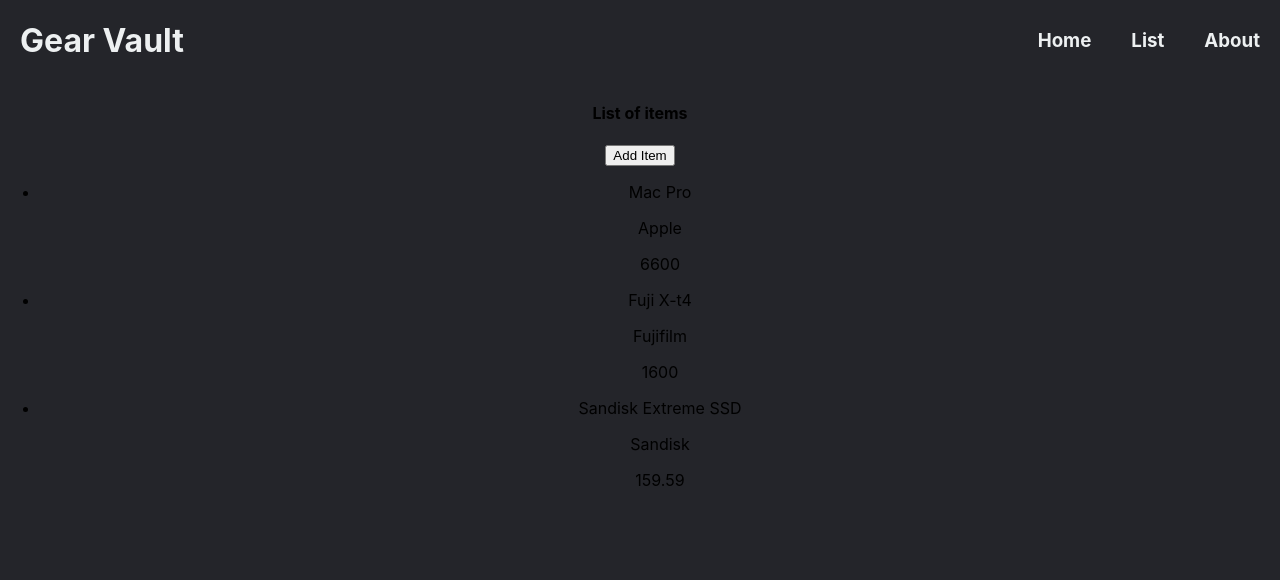
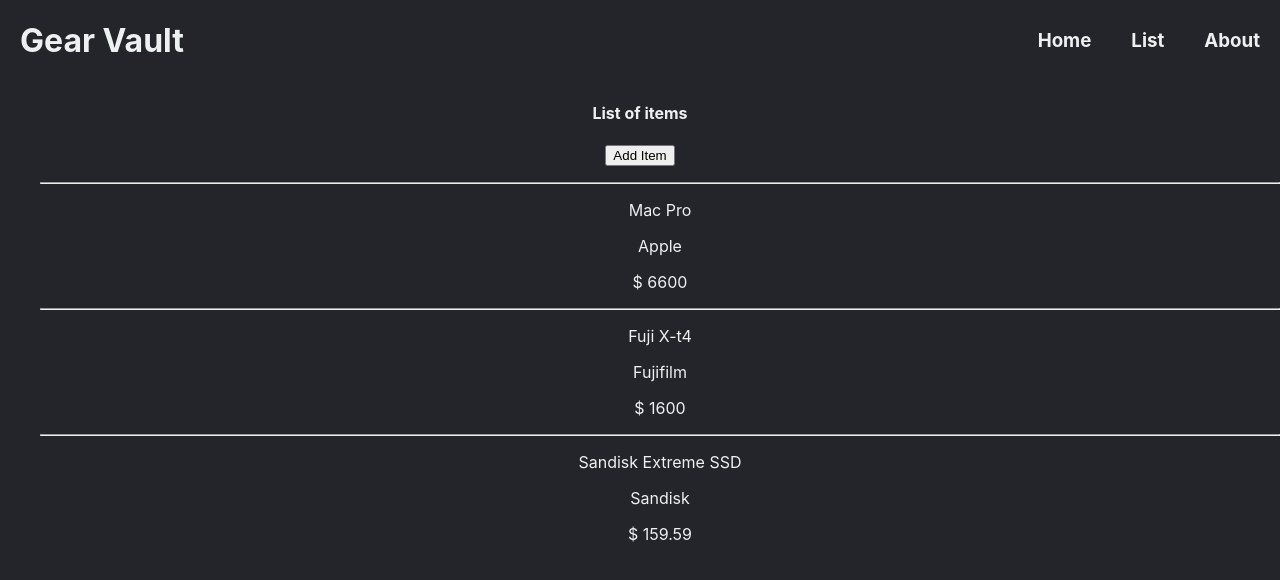
Before and after one commit to diegojeda775/gear-vault-app, a React (Create React App) app: page /list in a window 1280 px wide. Shown: the top 580 px of the page. Built offline with nearby package versions, Linux system fonts and the light colour scheme.

Commit message:
Added list main and functionality for adding items

```diff
--- a/src/App.css
+++ b/src/App.css
@@ -1,6 +1,7 @@
 .App {
   text-align: center;
   background-color: #24252A;
+  color: #edf0f1;
 }
 
 
--- a/src/App.js
+++ b/src/App.js
@@ -60,10 +60,12 @@
             component={Instructions}
           />
           <Route
+            exact
             path='/list'
             render={(props) => <List {...props} items={Items}/>}
           />
           <Route
+            exact
             path='/list/:list_id'
             render={(props) => <ListMain {...props} items={Items}/>}
           />
@@ -73,7 +75,7 @@
           />
           <Route
             path='/add-item'
-            render={(props) => <AddItem {...props} addItems={() => addItems()} lth={Items.length}/>}
+            render={(props) => <AddItem {...props} addItems={addItems} lth={Items.length}/>}
           />
         </main>
       </div>
--- a/src/list-main/list-main.js
+++ b/src/list-main/list-main.js
@@ -4,9 +4,16 @@
 export default class ListMain extends Component {
 
     render() {
+        const { list_id } = this.props.match.params || 1;
+        const item = this.props.items.find(it => it.id == list_id)
         return (
-            <div>
-                Complete list desctription
+            <div className='item-main'>
+                <h4>{item.name}</h4>
+                <h5>Brand: {item.brand}</h5>
+                <h5>Price: ${item.price}</h5>
+                <h5>Serial Num: {item.serial_number}</h5>
+                <h5>Purchase Date: {item.purchase_date}</h5>
+                <h5>Purchase Place: {item.purchase_place}</h5>
             </div>
         )
     }
--- /dev/null
+++ b/src/list/list.css
@@ -0,0 +1,36 @@
+li {
+    list-style: none;
+    padding-left: 0px;
+    margin-left: 0px;
+    border-left: 0px;
+
+}
+.list-div{
+    text-align: center;
+    justify-content: center;
+    padding-left: 0%;
+    padding-left: 0px;
+    margin-left: 0px;
+    border-left: 0px;
+}
+
+.list-items{
+    padding-left: 0px;
+    margin-left: 0px;
+    border-left: 0px;
+}
+
+.list{
+    padding-left: 0px;
+    margin-left: 0px;
+    border-left: 0px;
+}
+
+a{
+    transition: all 0.3s ease 0s;
+}
+
+
+a:hover{
+    color: #0088a9
+}
--- a/src/list/list.js
+++ b/src/list/list.js
@@ -1,11 +1,10 @@
 import React, { Component } from 'react';
 import { Link } from 'react-router-dom';
+import './list.css';
 
 export default class List extends Component {
 
-    // handleList = list =>{
-    //     return
-    // }
+
     render() {
         return (
             <div className='list'>
@@ -19,24 +18,20 @@
 
                 <div className='list-items'>
                     <ul>
-                        {this.props.items.map(item => {
-                                if(item.id%2 === 0){
-                                    return(
+                        {this.props.items.map((item, i) => {
+                                return(
+                                    <div key={i} className='list-div'>
+                                        <hr />
                                         <li key={item.id} className='list-item-dark'>
-                                            <p>{item.name}</p>
+                                            <Link to={`/list/${item.id}`}>
+                                                <p>{item.name}</p>
+                                            </Link>
                                             <p>{item.brand}</p>
-                                            <p>{item.price}</p>
+                                            <p>$ {item.price}</p>
                                         </li>
-                                    )
-                                }else{
-                                    return(
-                                        <li key={item.id} className='list-item-light'>
-                                            <p>{item.name}</p>
-                                            <p>{item.brand}</p>
-                                            <p>{item.price}</p>
-                                        </li>
-                                    )
-                                }
+                                    </div>
+                                )
+
                             }
                         )}
                     </ul>
```
